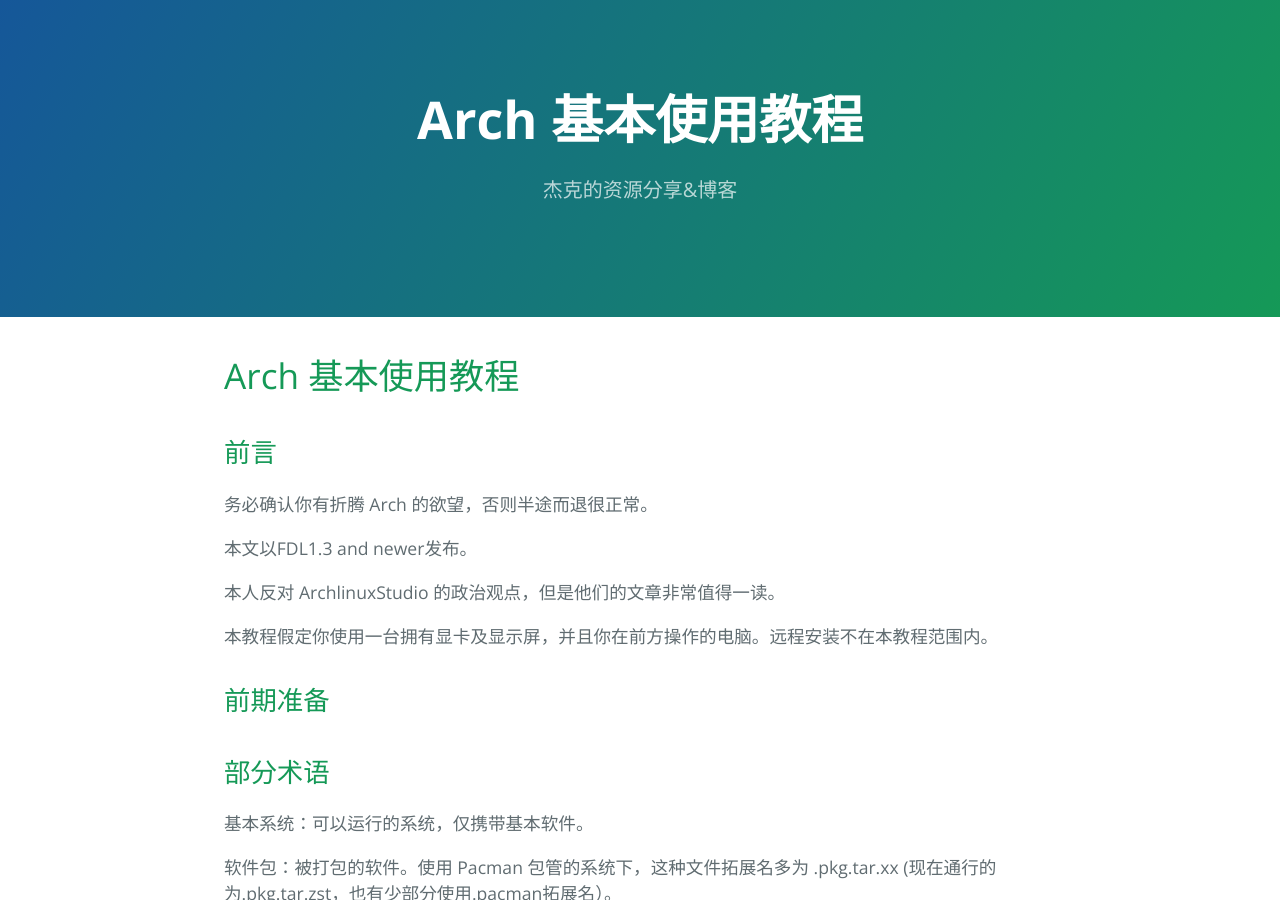
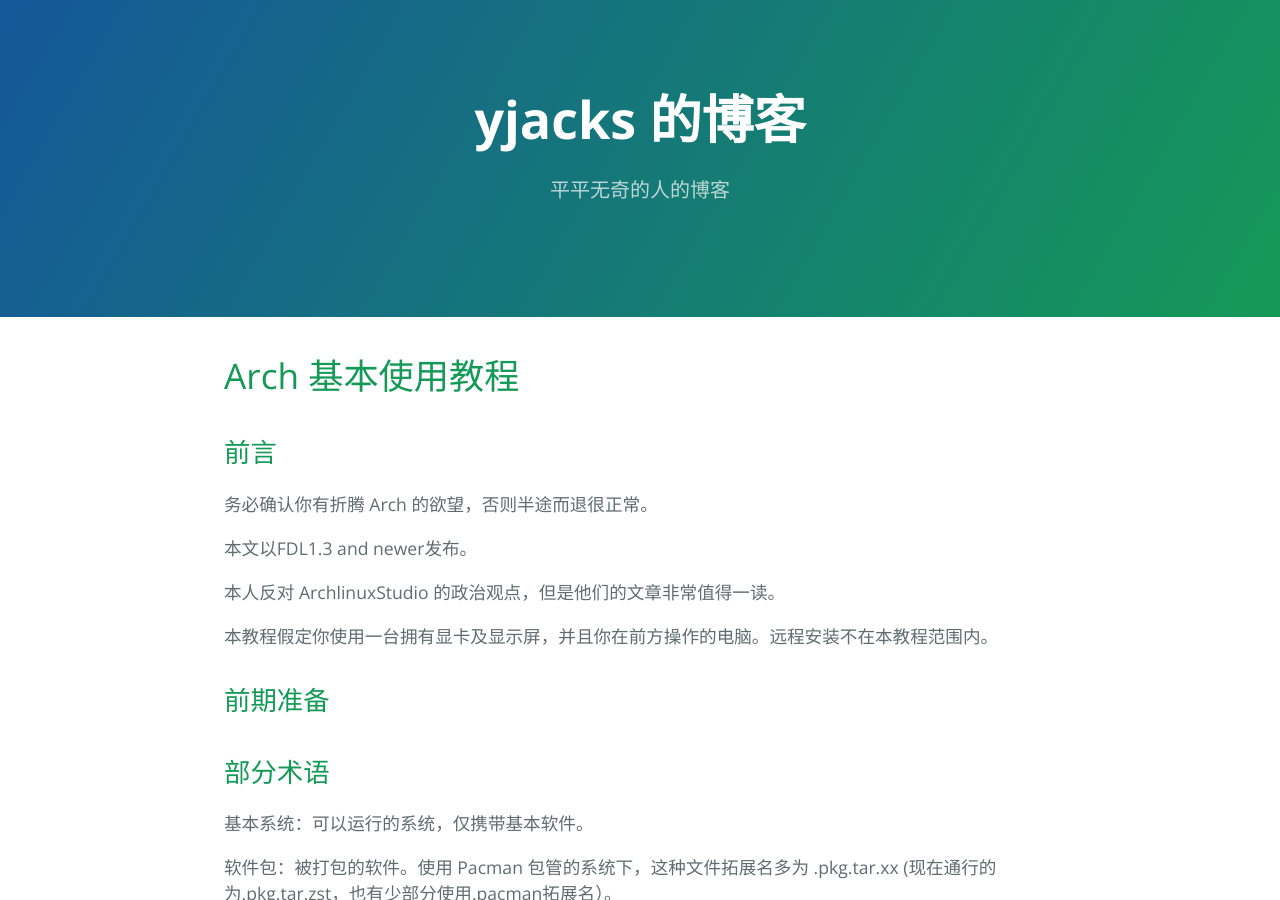
Before and after one commit to yjacks/yjacks.github.io, a Jekyll site: the page built from archinstall.md, in a window 1280 px wide and 900 px high. Built offline with Jekyll 4.4.1, drawn with Linux system fonts in a browser that asks for light colours; our own code applies the rules of GitHub Pages for plain Markdown files.

Commit message:
Update default.html

```diff
--- a/_layouts/default.html
+++ b/_layouts/default.html
@@ -1,5 +1,5 @@
 <!DOCTYPE html>
-<html lang="{{ site.lang | default: "en-US" }}">
+<html lang="zh-CN">
   <head>
     <meta charset="UTF-8">
 
@@ -16,11 +16,8 @@
     <a id="skip-to-content" href="#content">Skip to the content.</a>
 
     <header class="page-header" role="banner">
-      <h1 class="project-name">{{ page.title | default: site.title | default: site.github.repository_name }}</h1>
-      <h2 class="project-tagline">{{ page.description | default: site.description | default: site.github.project_tagline }}</h2>
-      {% if site.github.is_project_page %}
-        <a href="{{ site.github.repository_url }}" class="btn">View on GitHub</a>
-      {% endif %}
+      <h1 class="project-name">yjacks 的博客</h1>
+      <h2 class="project-tagline">平平无奇的人的博客</h2>
     </header>
 
     <main id="content" class="main-content" role="main">
```
